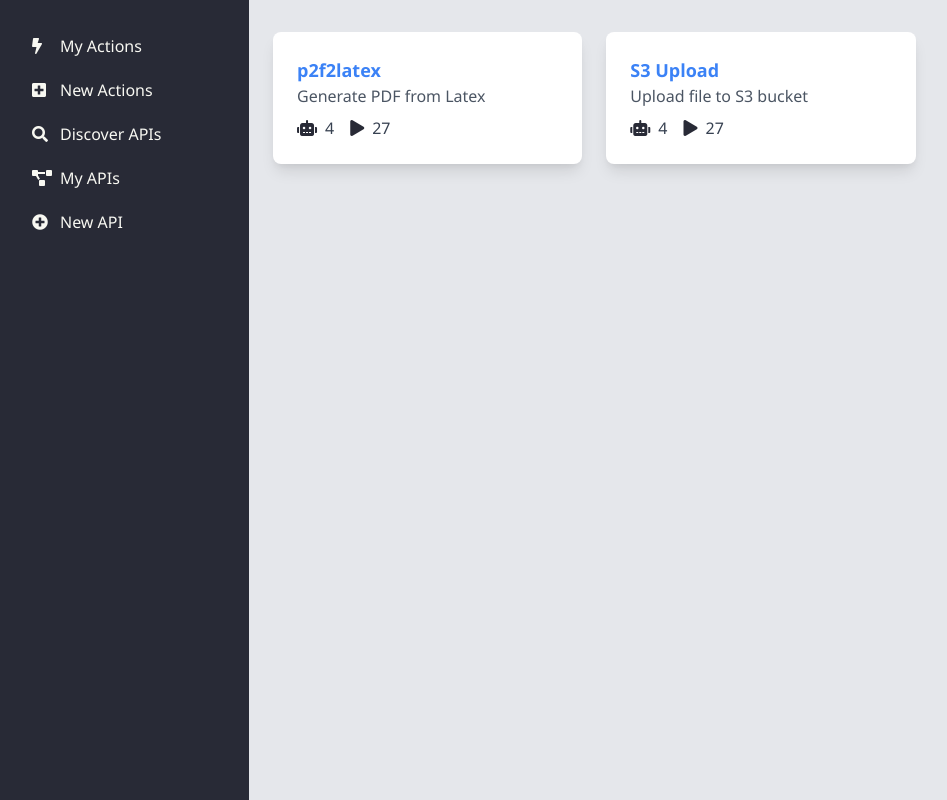
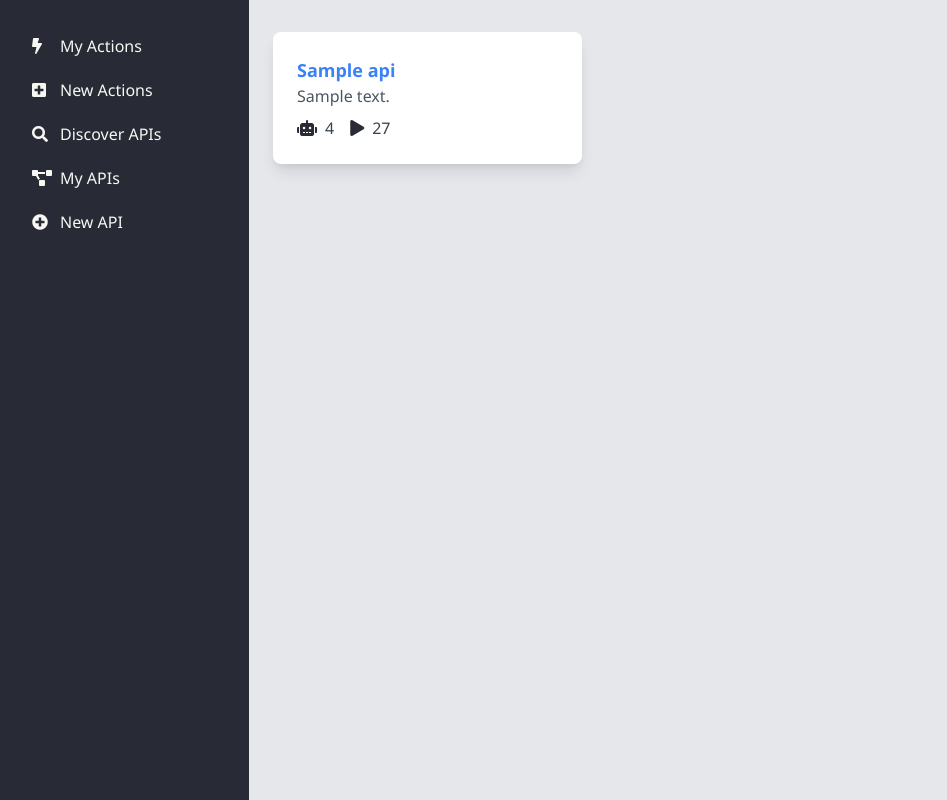
Before and after one commit to 255BITS/BackdropBuild, a Flask app: template portal/app/templates/api_discover.html in a window 1280 px wide. Shown: the part 65-865 px from the top of the page, without its empty margins (7-954 px from the left). Run offline with Flask 3, Linux system fonts and the light colour scheme; the template is opened without the code that fills it: most values are stand-ins (such as "Sample title", 1, 10 or a date in 2020); some libraries are stand-ins or nearby versions.

Commit message:
discover apis uses database

```diff
--- a/portal/app/routes/api_routes.py
+++ b/portal/app/routes/api_routes.py
@@ -7,7 +7,8 @@ api_bp = Blueprint('apis', __name__)
 
 @api_bp.route('/discover-apis')
 def apis_discover():
-    return render_template('api_discover.html')
+    apis = db.query_view('apis', 'public')
+    return render_template('api_discover.html', apis=apis)
 
 @api_bp.route('/apis')
 def apis_my():
--- a/portal/app/templates/api_discover.html
+++ b/portal/app/templates/api_discover.html
@@ -3,14 +3,14 @@
 {% block maincontent %}
 <div class="container mx-auto px-6 py-8 bg-gray-200">
   <div class="grid grid-cols-1 md:grid-cols-2 lg:grid-cols-3 gap-6">
-    <!-- Card 1 -->
+    {% for api in apis %}
     <div class="bg-white shadow-lg rounded-lg p-6">
       <div class="mb-2">
         <a href="/apis/1" class="text-lg font-semibold text-blue-500 hover:text-blue-600">
-          p2f2latex
+          {{api['name']}}
         </a>
         <p class="text-s text-gray-600 align-bottom items-end">
-          Generate PDF from Latex
+          {{api['shortDescription']}}
         </p>
       </div>
       <div class="flex items-center">
@@ -24,27 +24,7 @@
          </div>
       </div>
     </div>
-    <!-- Card 2 -->
-    <div class="bg-white shadow-lg rounded-lg p-6">
-      <div class="mb-2">
-        <a href="/apis/2" class="text-lg font-semibold text-blue-500 hover:text-blue-600">
-          S3 Upload
-        </a>
-        <p class="text-s text-gray-600 align-bottom items-end">
-          Upload file to S3 bucket
-        </p>
-      </div>
-      <div class="flex items-center">
-          <div class="flex items-center">
-              <i class="fas fa-robot"></i>
-              <span class="ml-2 text-gray-700">4</span>
-          </div>
-          <div class="flex items-center ml-4">
-             <i class="fas fa-play"></i>
-             <span class="ml-2 text-gray-700">27</span>
-         </div>
-      </div>
-    </div>
+    {% endfor %}
   </div>
 </div>
 
```
Also changed, not shown: shared/db.py (+8 -1 lines).
